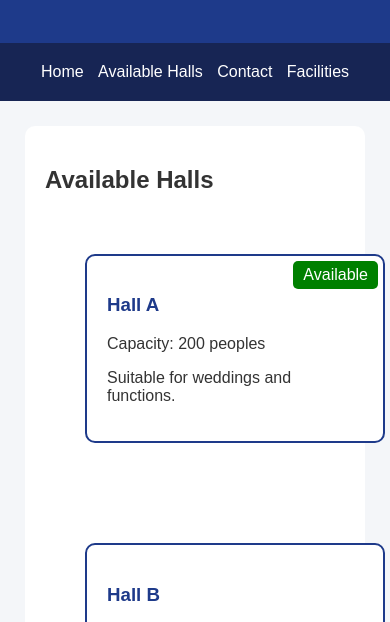
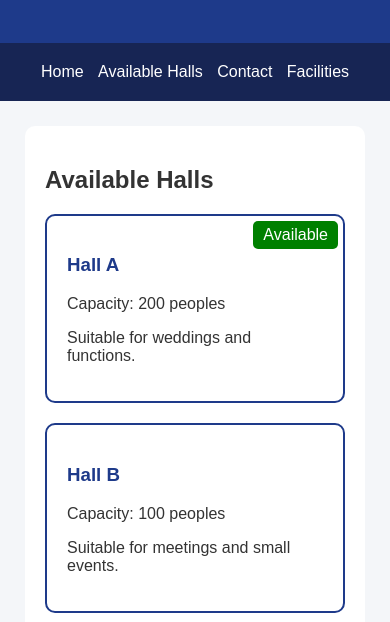
Before and after one commit to rohithn-4436/Community-hall-project, a plain HTML site: page semantic-practice.html in a window 390 px wide. Shown: the part 168-790 px from the top of the page. Drawn offline with Linux system fonts and the light colour scheme.

Commit message:
Fixed CSS Grid layout and responsive hall cards

```diff
--- a/semantic-practice.html
+++ b/semantic-practice.html
@@ -1,7 +1,8 @@
 <!DOCTYPE html>
 <html lang="en">
     <head>
-        <meta charset="UTF-8" name="viewport" content="width-device-width, initial-scale=1.0">
+        <meta charset="UTF-8">
+        <meta name="viewport" content="width-device-width, initial-scale=1.0">
         <title>Community Hall</title>
         <link rel="stylesheet" href="style.css">
     </head>
@@ -20,7 +21,6 @@
             <section id="halls" class="hall-section">
                 <h2>Available Halls</h2>
                 <div class="hall-grid">
-                <div class="hall-container">
                     <article class="hall-card">
                     <span class="availability">Available</span>
                         <h3>Hall A</h3>
@@ -43,7 +43,7 @@
                         <p>Electricity Backup</p>
                         <p>Catering</p>
                     </article>
-                </div>
+
                 </div>
             </section>
             <aside class="info">
--- a/style.css
+++ b/style.css
@@ -42,32 +42,6 @@ main {
     border-radius: 10px;
 }
 
-/* Individual hall cards */
-.hall-card {
-    background-color: white;
-
-    /* Space inside the card */
-    padding: 40px;
-
-    /* Border around the card */
-    border: 5px solid red;
-
-    /* Space outside the card */
-    margin: 40px;
-
-    /* Rounded corners */
-    border-radius: 10px;
-
-    /*height and width*/
-    width: 300px;
-    min-height: 150px;
-
-    /*box size*/
-    box-sizing: border-box;
-
-    position: relative;
-}
-
 .hall-card h3 {
     color: #1e3a8a;
 }
@@ -84,23 +58,6 @@ footer {
     color: white;
     text-align: center;
     border-radius: 10px;
-}
-.hall-container {
-    display: flex;
-    flex-direction: row;
-    justify-content: space-between;
-    align-items: stretch;
-    flex-wrap: wrap;
-    gap: 20px;
-}
-
-.hall-card {
-    box-sizing: border-box;
-    width: 280px;
-    padding: 20px;
-    border: 2px solid #1e3a8a;
-    border-radius: 10px;
-    background-color: white;
 }
 .availability{
     position: absolute;
@@ -129,6 +86,19 @@ footer {
 }
 .hall-grid{
     display:grid;
-    grid-template-columns: repeat(autofit,minmax(220px,1fr)) ;
+    grid-template-columns: repeat(auto-fit,minmax(220px,1fr)) ;
     gap: 20px;
 }
+.hall-card {
+    box-sizing: border-box;
+    width: 100%;
+    min-height: 150px;
+    padding: 20px;
+    margin: 0;
+
+    border: 2px solid #1e3a8a;
+    border-radius: 10px;
+
+    background-color: white;
+    position: relative;
+}
```
Also changed, not shown: index.html (+5 -5 lines). Lines whose indentation alone changed are shown as unchanged.
